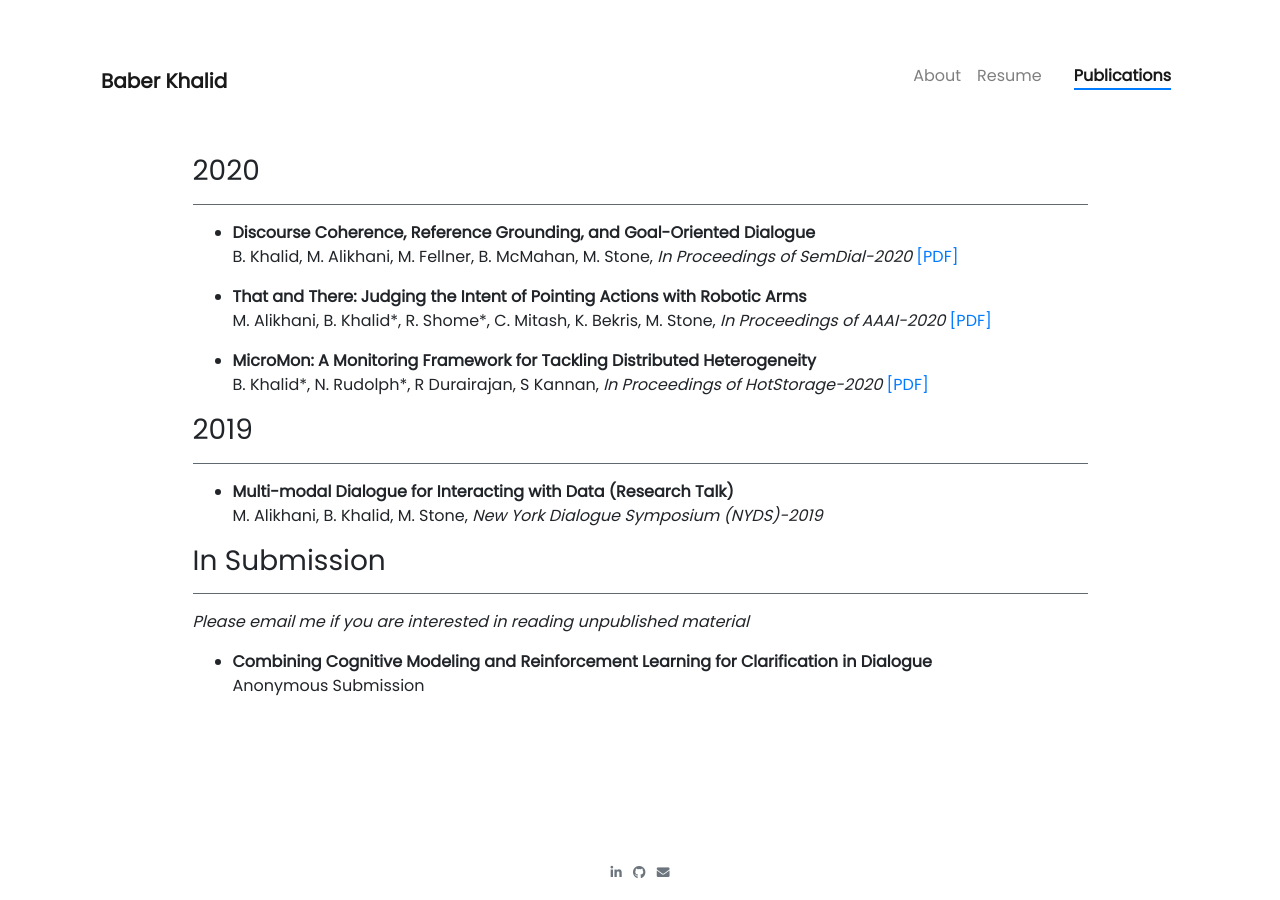
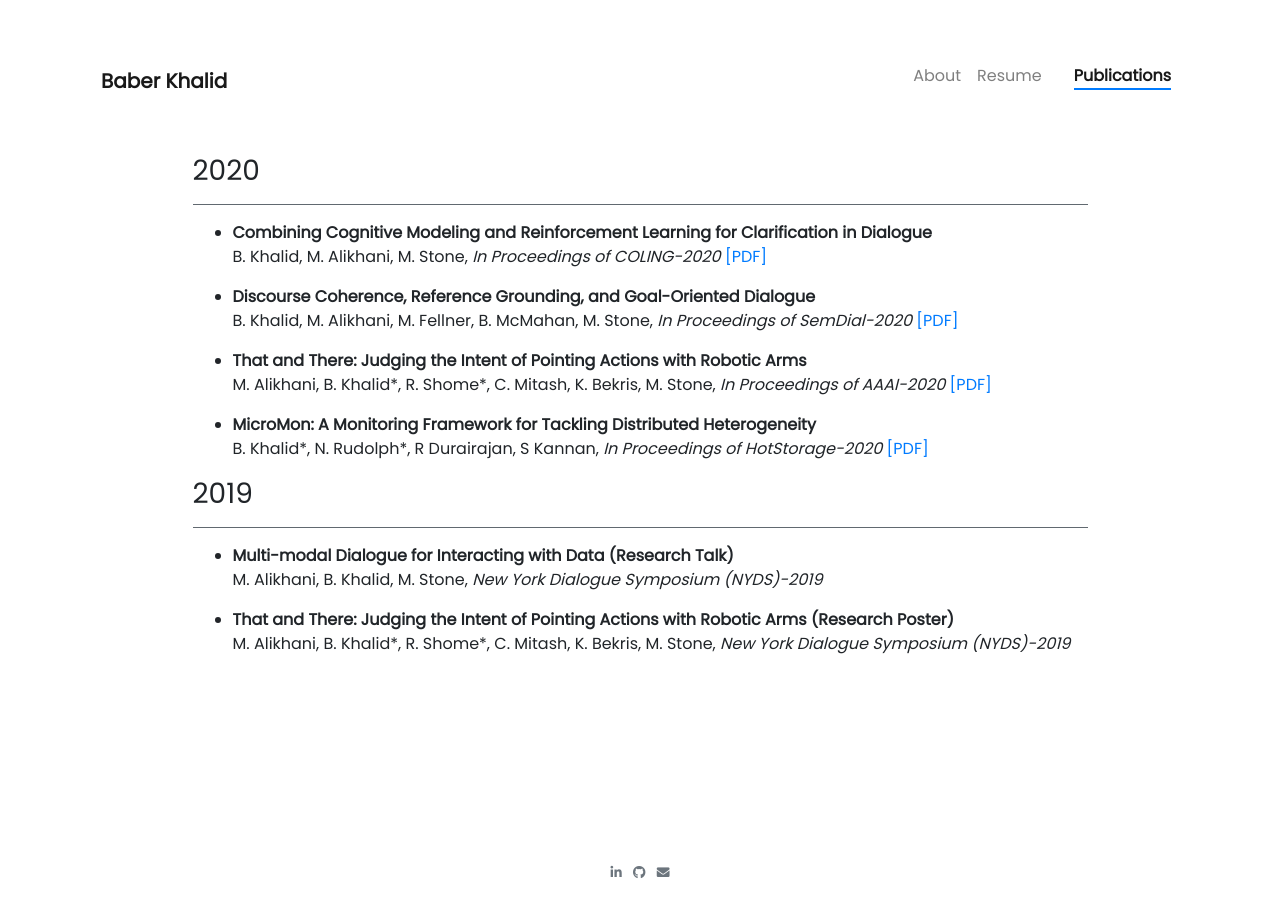
Before and after one commit to baber-sos/baber-sos.github.io, a Jekyll site: the page built from publications.md, in a window 1280 px wide. Built offline with Jekyll 4.4.1, drawn with Linux system fonts in a browser that asks for light colours; nearby versions of some CDN libraries.

Commit message:
updated publications

```diff
--- a/_config.yml
+++ b/_config.yml
@@ -21,9 +21,10 @@ title: Baber Khalid
 email: baber.khalid@rutgers.edu
 author.name: Baber Khalid
 description: >- # this means to ignore newlines until "baseurl:"
-  Write an awesome description for your new site here. You can edit this
-  line in _config.yml. It will appear in your document head meta (for
-  Google search results) and in your feed.xml site description.
+  Hi, I am Baber. I am pursuing my PhD at Rutgers University under the supervision of Dr. Matthew Stone. My general research interests lie in the area of Natural Language Processing with key focus on how to build interactive systems which exhibit human-like behaviour. To read some of my recent work please checkout my publications. Other than research some of my hobbies include solving programming problems, thinking about and experimentig with new ideas, playing games, and travelling with friends.
+  #Write an awesome description for your new site here. You can edit this
+  #line in _config.yml. It will appear in your document head meta (for
+  #Google search results) and in your feed.xml site description.
 baseurl: "" # the subpath of your site, e.g. /blog
 url: "" # the base hostname & protocol for your site, e.g. http://example.com
 twitter_username: jekyllrb
--- a/publications.md
+++ b/publications.md
@@ -5,8 +5,11 @@ permalink: /publications
 ---
 ### 2020
 ***
+* **Combining Cognitive Modeling and Reinforcement Learning for Clarification in Dialogue**
+B. Khalid, M. Alikhani, M. Stone, *In Proceedings of COLING-2020* [[PDF]](/published/coling2020.pdf)
+
 * **Discourse Coherence, Reference Grounding, and Goal-Oriented Dialogue**
-B. Khalid, M. Alikhani, M. Fellner,  B. McMahan, M. Stone, *In Proceedings of SemDial-2020* [[PDF]](https://arxiv.org/abs/2007.04428)
+B. Khalid, M. Alikhani, M. Fellner,  B. McMahan, M. Stone, *In Proceedings of SemDial-2020* [[PDF]](http://semdial.org/anthology/papers/Z/Z20/Z20-3004/)
 
 * **That and There: Judging the Intent of Pointing Actions with Robotic Arms**
 M. Alikhani, B. Khalid\*, R. Shome\*, C. Mitash, K. Bekris, M. Stone, *In Proceedings of AAAI-2020* [[PDF]](https://aaai.org/ojs/index.php/AAAI/article/view/6601/6455)
@@ -20,8 +23,11 @@ B. Khalid\*, N. Rudolph\*, R Durairajan, S Kannan, *In Proceedings of HotStorage
 * **Multi-modal Dialogue for Interacting with Data (Research Talk)**
 M. Alikhani, B. Khalid, M. Stone, *New York Dialogue Symposium (NYDS)-2019*
 
-### In Submission
+* **That and There: Judging the Intent of Pointing Actions with Robotic Arms (Research Poster)**
+M. Alikhani, B. Khalid\*, R. Shome\*, C. Mitash, K. Bekris, M. Stone, *New York Dialogue Symposium (NYDS)-2019*
+
+<!-- ### In Submission
 ***
 *Please email me if you are interested in reading unpublished material*
 * **Combining Cognitive Modeling and Reinforcement Learning for Clarification in Dialogue**
-Anonymous Submission
+Anonymous Submission -->
```
Also changed, not shown: cv.md (+3 -0 lines), 11 other files.
